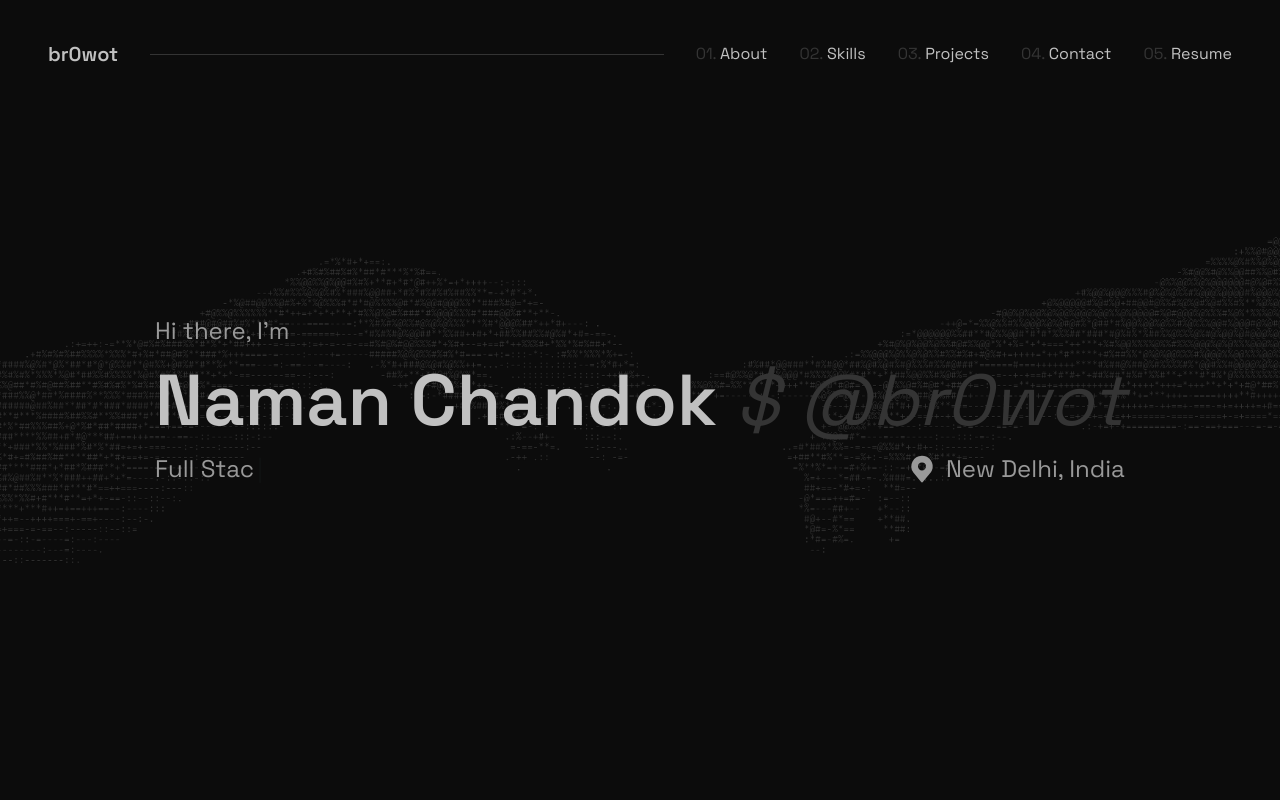
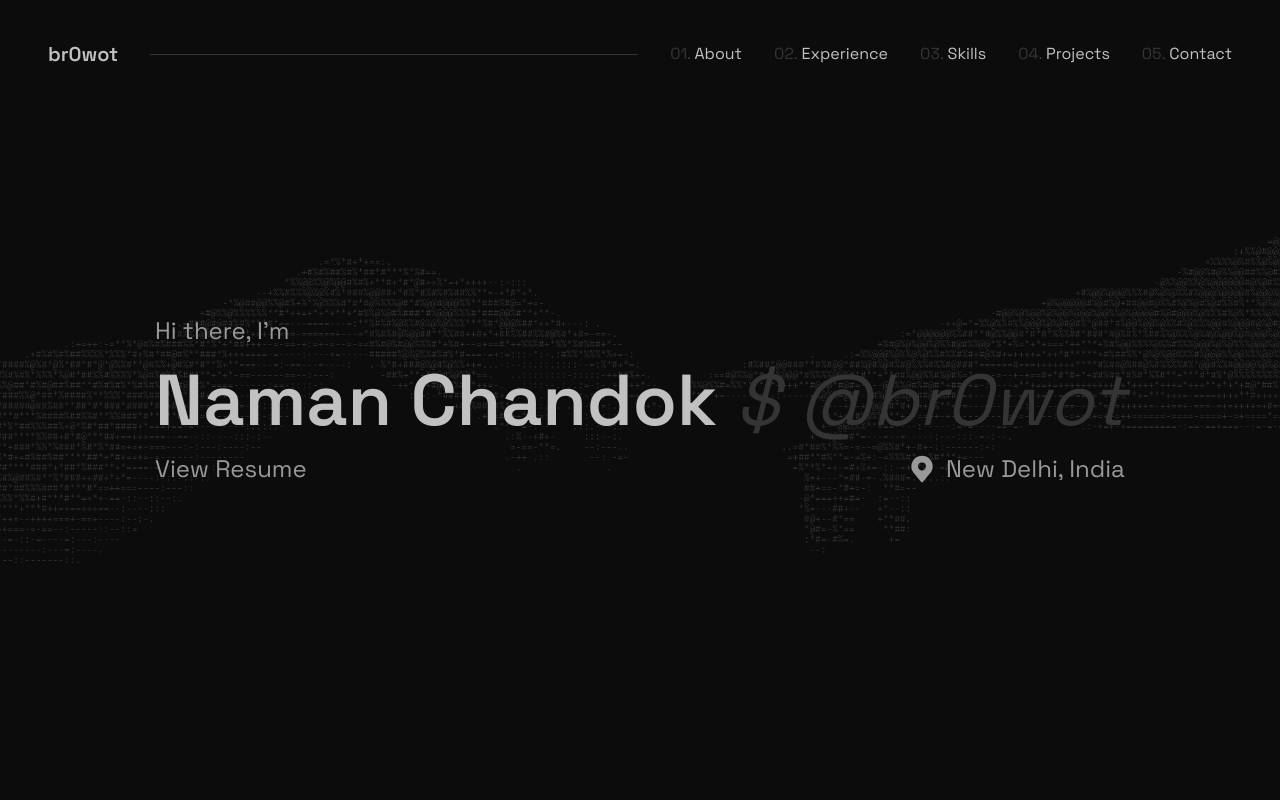
Before and after one commit to NamanChandok/namanchandok.github.io, a Next.js app: page / in a window 1280 px wide. Shown: the top 800 px of the page. Built offline with nearby package versions, Linux system fonts and the light colour scheme.

Commit message:
Add Experience section and update navigation order

```diff
--- a/app/page.tsx
+++ b/app/page.tsx
@@ -7,6 +7,7 @@ import { useLenis, ReactLenis } from "lenis/react";
 import Skills from "@/components/Skills";
 import Projects from "@/components/Projects";
 import Contact from "@/components/Contact";
+import Experience from "@/components/Experience";
 
 export default function Home() {
   const lenis = useLenis();
@@ -16,6 +17,7 @@ export default function Home() {
         <Hero />
         <div className="space-y-20">
           <About />
+          <Experience />
           <Skills />
           <Projects />
           <Contact />
--- a/components/Contact.tsx
+++ b/components/Contact.tsx
@@ -8,10 +8,10 @@ export default function Contact() {
       className="max-w-7xl mx-auto p-6 text-right space-y-12"
     >
       <div className="flex gap-8 items-center">
-        <hr className="w-full border-muted" />
         <p className="shrink-0 text-lg">
           <span className="text-muted">04.</span> Contact
         </p>
+        <hr className="w-full border-muted" />
       </div>
       <div className="flex flex-col md:flex-row justify-between items-center text-left gap-12">
         <div className="md:w-2/5 space-y-6">
--- a/components/Hero.tsx
+++ b/components/Hero.tsx
@@ -1,19 +1,7 @@
 import React, { useRef } from "react";
-import { Cursor, useTypewriter } from "react-simple-typewriter";
 import Link from "next/link";
 
 export default function Hero() {
-  const [text] = useTypewriter({
-    words: [
-      "Full Stack Developer",
-      "Machine Learning Enthusiast",
-      "UI/UX Designer",
-      "brain the just not working",
-    ],
-    loop: true,
-    delaySpeed: 4000,
-  });
-
   return (
     <section
       className="h-screen w-screen content-center bg-[url(/mobilebg.png)] md:bg-[url(/bg.png)] p-6 bg-cover md:bg-contain bg-no-repeat bg-center"
@@ -31,10 +19,13 @@ export default function Hero() {
           <i className="text-muted font-normal">$ @br0wot</i>
         </h1>
         <div className="flex flex-col md:flex-row justify-between gap-2">
-          <p className="text-xl md:text-2xl text-secondary">
-            {text}
-            <Cursor cursorColor="var(--accent)" />
-          </p>
+          <Link
+            href="https://docs.google.com/document/d/14uKJW6Xv5lxFtsOCv4H1ggWbsm3HZOSQpp7KCxWiIwE/view"
+            target="_blank"
+            className="decoration-transparent text-xl md:text-2xl text-secondary hover:text-foreground hover:decoration-accent transition underline decoration-2 underline-offset-4 md:self-end"
+          >
+            View Resume
+          </Link>
           <p className="text-xl md:text-2xl text-secondary flex items-center gap-2">
             <svg
               className="w-8 h-8 inline"
@@ -54,13 +45,6 @@ export default function Hero() {
             <span>New Delhi, India</span>
           </p>
         </div>
-        {/* <Link
-          href="https://docs.google.com/document/d/14uKJW6Xv5lxFtsOCv4H1ggWbsm3HZOSQpp7KCxWiIwE/view"
-          target="_blank"
-          className="decoration-foreground text-xl md:text-2xl text-secondary hover:text-foreground transition underline underline-offset-4 md:self-end"
-        >
-          View Resume
-        </Link> */}
       </div>
     </section>
   );
--- a/components/Navbar.tsx
+++ b/components/Navbar.tsx
@@ -78,6 +78,16 @@ export default function Navbar() {
             <span className="text-muted">01.</span> About
           </Link>
           <Link
+            href="#experience"
+            onClick={() => {
+              lenis?.scrollTo("#experience");
+              setNavOpen(false);
+            }}
+            className="underline underline-offset-4 decoration-transparent hover:decoration-foreground transition"
+          >
+            <span className="text-muted">02.</span> Experience
+          </Link>
+          <Link
             href="#skills"
             onClick={() => {
               lenis?.scrollTo("#skills");
@@ -85,7 +95,7 @@ export default function Navbar() {
             }}
             className="underline underline-offset-4 decoration-transparent hover:decoration-foreground transition"
           >
-            <span className="text-muted">02.</span> Skills
+            <span className="text-muted">03.</span> Skills
           </Link>
           <Link
             href="#projects"
@@ -95,7 +105,7 @@ export default function Navbar() {
             }}
             className="underline underline-offset-4 decoration-transparent hover:decoration-foreground transition"
           >
-            <span className="text-muted">03.</span> Projects
+            <span className="text-muted">04.</span> Projects
           </Link>
           <Link
             href="#contact"
@@ -105,17 +115,7 @@ export default function Navbar() {
             }}
             className="underline underline-offset-4 decoration-transparent hover:decoration-foreground transition"
           >
-            <span className="text-muted">04.</span> Contact
-          </Link>
-          <Link
-            href="https://docs.google.com/document/d/14uKJW6Xv5lxFtsOCv4H1ggWbsm3HZOSQpp7KCxWiIwE/view"
-            target="_blank"
-            onClick={() => {
-              setNavOpen(false);
-            }}
-            className="underline underline-offset-4 decoration-transparent hover:decoration-foreground transition"
-          >
-            <span className="text-muted">05.</span> Resume
+            <span className="text-muted">05.</span> Contact
           </Link>
         </div>
       </div>
--- a/components/Projects.tsx
+++ b/components/Projects.tsx
@@ -5,10 +5,10 @@ export default function Projects() {
   return (
     <section id="projects" className="max-w-7xl mx-auto p-6 space-y-12">
       <div className="flex gap-8 items-center">
+        <hr className="w-full border-muted" />
         <p className="shrink-0 text-lg">
           <span className="text-muted">03.</span> Projects
         </p>
-        <hr className="w-full border-muted" />
       </div>
       <div className="flex flex-col md:flex-row justify-between md:items-end items-center gap-6">
         <h2 className="font-semibold text-3xl md:text-4xl">
--- a/components/Skills.tsx
+++ b/components/Skills.tsx
@@ -7,10 +7,10 @@ export default function Skills() {
       className="max-w-7xl mx-auto p-6 space-y-12 text-center md:text-left"
     >
       <div className="flex gap-8 items-center">
-        <hr className="w-full border-muted" />
         <p className="shrink-0 text-lg">
           <span className="text-muted">02.</span> Skills
         </p>
+        <hr className="w-full border-muted" />
       </div>
       <div className="flex flex-col md:flex-row justify-between items-center gap-12">
         <h2 className="font-semibold text-3xl md:text-4xl md:w-2/5">
--- a/next.config.ts
+++ b/next.config.ts
@@ -1,6 +1,5 @@
 import type { NextConfig } from "next";
 const nextConfig: NextConfig = {
-  output: "export",
   reactStrictMode: true,
 };
 
--- a/package.json
+++ b/package.json
@@ -12,8 +12,7 @@
     "lenis": "^1.3.3",
     "next": "15.3.2",
     "react": "^19.0.0",
-    "react-dom": "^19.0.0",
-    "react-simple-typewriter": "^5.0.1"
+    "react-dom": "^19.0.0"
   },
   "devDependencies": {
     "@tailwindcss/postcss": "^4",
```
Also changed, not shown: 1 other file (tests, documents, lock files or other folders).
